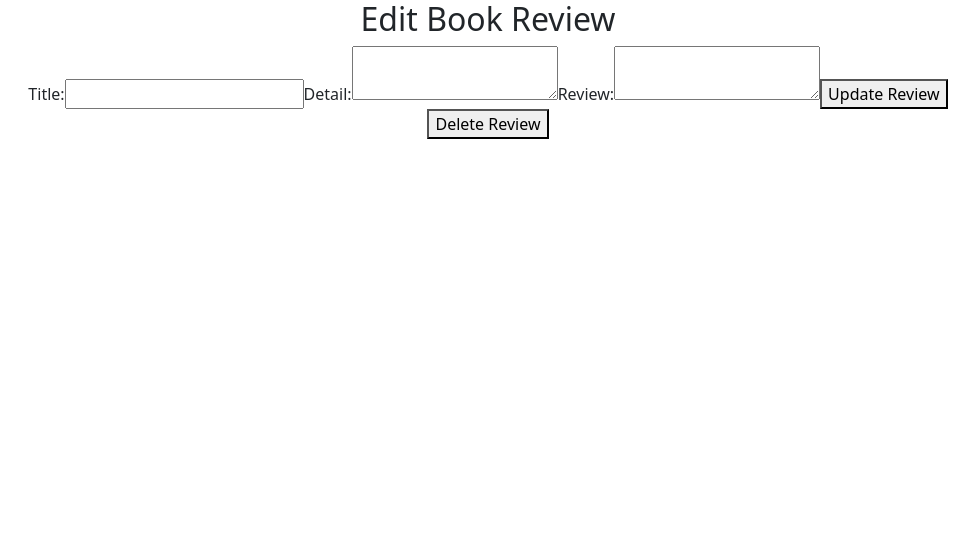
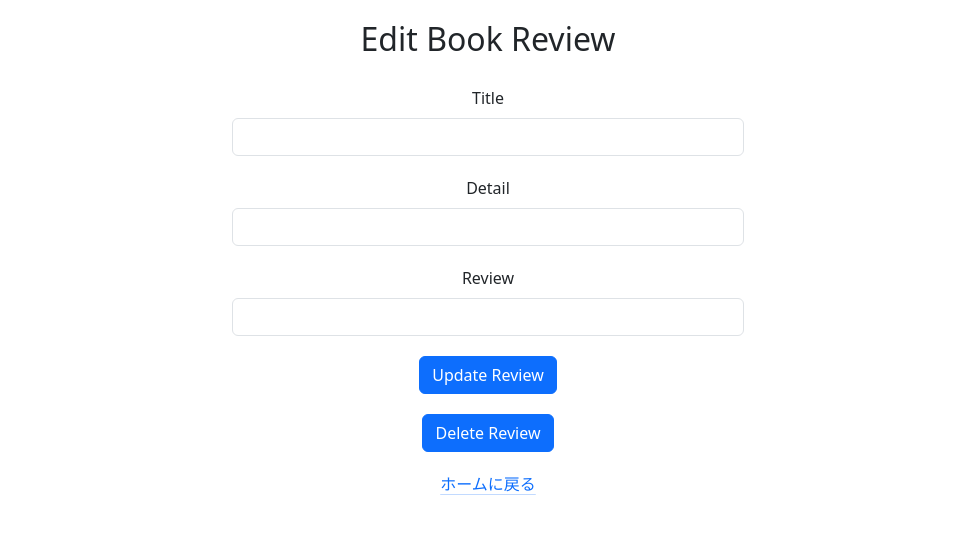
Before and after one commit to yokomac/bookreview_app, a React (Create React App) app: page /edit/1 in a window 1280 px wide. Shown: the top 534 px of the page, without its empty margins (152-1131 px from the left). Built offline with nearby package versions, Linux system fonts and the light colour scheme; no server answers.

Commit message:
+ All CSS

```diff
--- a/src/components/BookList.css
+++ b/src/components/BookList.css
@@ -23,6 +23,11 @@
   padding-bottom: 10px;
   font-weight: bold;
 }
+
+.home__ismine{
+  margin-bottom: 15px;
+}
+
 .home__review--mine {
   font-weight: bold;
   color: green;
@@ -31,7 +36,3 @@
 .home__pagination{
   margin-top: 30px;
 }
-
-.home__review--edit {
-  margin-bottom: 30px;
-}
--- a/src/components/Header.css
+++ b/src/components/Header.css
@@ -1,5 +1,5 @@
 .header {
-  background-color: cornflowerblue;
+  background-color: royalblue;
   padding-top: 35px;
   padding-bottom: 20px;
   color: #ffffff;
--- a/src/pages/BookDetail.jsx
+++ b/src/pages/BookDetail.jsx
@@ -55,7 +55,9 @@ const BookDetail = () => {
         <h5>Review</h5>
         <p>{book.review}</p>
         <p>URL: <a href={book.url} target="_blank" rel="noopener noreferrer">{book.url}</a></p>
-        <Link to="/">ホームに戻る</Link>
+        <div className='Form-margin'>
+          <Link to="/" className='link-primary link-offset-2 link-underline-opacity-25 link-underline-opacity-100-hover'>ホームに戻る</Link>
+        </div>
       </div>
     </>
   );
--- a/src/pages/BookEdit.jsx
+++ b/src/pages/BookEdit.jsx
@@ -1,5 +1,7 @@
 import React, { useState, useEffect } from 'react';
 import { useParams, useNavigate } from 'react-router-dom';
+import { Form, Button } from 'react-bootstrap'; // Bootstrapコンポーネントをインポート
+import { Link } from 'react-router-dom';
 
 const BookEdit = () => {
   const { id } = useParams();
@@ -83,21 +85,24 @@ const BookEdit = () => {
   };
 
   return (
-    <div>
-      <h2>Edit Book Review</h2>
-      <form onSubmit={handleFormSubmit}>
-        <label>Title:</label>
-        <input type="text" name="title" value={book.title} onChange={handleInputChange} required />
+    <div >
+      <h2 className='Form-margin' >Edit Book Review</h2>
+      <Form onSubmit={handleFormSubmit}>
+        <Form.Label className='Form-margin' >Title</Form.Label>
+        <Form.Control type="text" name="title" value={book.title} onChange={handleInputChange} className='Form-width-md' required />
 
-        <label>Detail:</label>
-        <textarea name="detail" value={book.detail} onChange={handleInputChange} required />
+        <Form.Label className='Form-margin' >Detail</Form.Label>
+        <Form.Control name="detail" value={book.detail} onChange={handleInputChange} className='Form-width-md' required />
 
-        <label>Review:</label>
-        <textarea name="review" value={book.review} onChange={handleInputChange} required />
+        <Form.Label className='Form-margin' >Review</Form.Label>
+        <Form.Control name="review" value={book.review} onChange={handleInputChange} className='Form-width-md' required />
 
-        <button type="submit">Update Review</button>
-      </form>
-      <button onClick={handleDelete} type="button">Delete Review</button>
+        <Button variant="primary" type="submit" className='Form-margin' >Update Review</Button>
+      </Form>
+      <Button variant="primary" onClick={handleDelete} type="button" className='Form-margin' >Delete Review</Button>
+      <div className='Form-margin'>
+        <Link to="/" className='link-primary link-offset-2 link-underline-opacity-25 link-underline-opacity-100-hover'>ホームに戻る</Link>
+      </div>
     </div>
   );
 };
--- a/src/pages/BookReviewForm.jsx
+++ b/src/pages/BookReviewForm.jsx
@@ -1,5 +1,7 @@
 import React, { useState } from 'react';
 import { useNavigate } from 'react-router-dom';
+import { Form, Button } from 'react-bootstrap'; // Bootstrapコンポーネントをインポート
+import { Link } from 'react-router-dom';
 
 const BookReviewForm = () => {
   const navigate = useNavigate();
@@ -47,22 +49,25 @@ const BookReviewForm = () => {
 
   return (
     <div>
-      <h1>書籍レビュー投稿</h1>
-      <form>
-        <label htmlFor="title">タイトル:</label>
-        <input type="text" id="title" name="title" value={formData.title} onChange={handleInputChange} required /><br />
+      <h2 className='Form-margin'>Book Review Form</h2>
+      <Form>
+        <Form.Label className='Form-margin' htmlFor="title">タイトル</Form.Label>
+        <Form.Control className='Form-width-md' type="text" id="title" name="title" value={formData.title} onChange={handleInputChange} required /><br />
 
-        <label htmlFor="url">URL:</label>
-        <input type="text" id="url" name="url" value={formData.url} onChange={handleInputChange} required /><br />
+        <Form.Label className='Form-margin' htmlFor="url">URL</Form.Label>
+        <Form.Control className='Form-width-md' type="text" id="url" name="url" value={formData.url} onChange={handleInputChange} required /><br />
 
-        <label htmlFor="detail">詳細情報:</label>
-        <textarea id="detail" name="detail" value={formData.detail} onChange={handleInputChange} required></textarea><br />
+        <Form.Label className='Form-margin' htmlFor="detail">詳細情報</Form.Label>
+        <Form.Control className='Form-width-md' id="detail" name="detail" value={formData.detail} onChange={handleInputChange} required /><br />
 
-        <label htmlFor="review">レビュー内容:</label>
-        <textarea id="review" name="review" value={formData.review} onChange={handleInputChange} required></textarea><br />
+        <Form.Label className='Form-margin' htmlFor="review">レビュー内容</Form.Label>
+        <Form.Control className='Form-width-md' id="review" name="review" value={formData.review} onChange={handleInputChange} required /><br />
 
-        <button type="button" onClick={submitReview}>投稿する</button>
-      </form>
+        <Button className='Form-margin' variant="primary" type="button" onClick={submitReview}>投稿する</Button>
+      </Form>
+      <div className='Form-margin'>
+        <Link to="/" className='link-primary link-offset-2 link-underline-opacity-25 link-underline-opacity-100-hover'>ホームに戻る</Link>
+      </div>
     </div>
   );
 };
--- a/src/pages/LogIn.css
+++ b/src/pages/Form.css
@@ -1,5 +1,5 @@
 .Form-width-md {
-  width: 60%;
+  width: 40%;
   margin: 0 auto;
 }
 .Form-margin {
--- a/src/pages/Home.jsx
+++ b/src/pages/Home.jsx
@@ -3,7 +3,7 @@ import BookList from '../components/BookList';
 import Header from '../components/Header'
 import { store } from '../store'; // Reduxストアをインポート
 import { Provider } from 'react-redux';
-import { Link } from 'react-router-dom';
+import './Form.css';
 
 const Home = () => {
 
@@ -11,7 +11,6 @@ const Home = () => {
     <Provider store={store}>
       <Header />
       <div className='home'>
-      <Link to="/new" >新しいレビューをつくる</Link>
         <BookList />
       </div>
   </Provider>
--- a/src/pages/LogIn.jsx
+++ b/src/pages/LogIn.jsx
@@ -4,7 +4,6 @@ import { useDispatch } from 'react-redux';
 import { logIn  } from '../Slice/authSlice';
 import 'bootstrap/dist/css/bootstrap.min.css';
 import { Form, Button } from 'react-bootstrap'; // Bootstrapコンポーネントをインポート
-import './LogIn.css';
 
 const LogIn = () => {
   const navigate = useNavigate();
--- a/src/pages/ProfileEdit.jsx
+++ b/src/pages/ProfileEdit.jsx
@@ -1,5 +1,7 @@
 import React, { useState, useEffect } from 'react';
 import { useNavigate } from 'react-router-dom';
+import { Form, Button } from 'react-bootstrap'; // Bootstrapコンポーネントをインポート
+import { Link } from 'react-router-dom';
 
 const ProfileEdit = () => {
   const navigate = useNavigate();
@@ -71,21 +73,23 @@ const ProfileEdit = () => {
 
   return (
     <div>
-      <h2>ユーザー情報編集</h2>
-      <form onSubmit={handleSubmit}>
-        <label>
-          ユーザー名:
-          <input
+      <h2 className='Form-margin'>Profile Edit</h2>
+      <Form className='Form-margin' onSubmit={handleSubmit}>
+        <Form.Label>
+          ユーザー名
+          <Form.Control
             type="text"
             name="name"
             value={userInfo.name}
             onChange={handleChange}
           />
-        </label>
+        </Form.Label>
         <br />
-        {/* 必要に応じて他のフィールドを追加 */}
-        <button type="submit">更新する</button>
-      </form>
+        <Button className='Form-margin' variant="primary" type="submit">更新する</Button>
+      </Form>
+      <div className='Form-margin'>
+        <Link to="/" className='link-primary link-offset-2 link-underline-opacity-25 link-underline-opacity-100-hover'>ホームに戻る</Link>
+      </div>
     </div>
   );
 };
--- a/src/pages/SignUp.jsx
+++ b/src/pages/SignUp.jsx
@@ -1,6 +1,7 @@
 import React, { useState } from 'react';
 import Compressor from 'compressorjs';
 import { useNavigate } from 'react-router-dom';
+import { Form, Button } from 'react-bootstrap'; // Bootstrapコンポーネントをインポート
 
 const SignUp = () => {
   const navigate = useNavigate();
@@ -85,15 +86,32 @@ const SignUp = () => {
 
   return (
     <div>
-      <h2>SignUp</h2>
-      <input type="text" placeholder="name" value={name} onChange={(e) => setName(e.target.value)} />
-      <input type="email" placeholder="email" value={email} onChange={(e) => setEmail(e.target.value)} />
-      <input type="password" placeholder="Password" value={password} onChange={(e) => setPassword(e.target.value)} />
-      <input type="file" accept="image/*" onChange={handleAvatarChange} />
-      <button onClick={handleSignUp}>SignUp</button>
+      <h2 className='Form-margin'>SignUp</h2>
+      <Form>
+      <Form.Group className='Form-margin'>
+        <Form.Label>Name</Form.Label>
+        <Form.Control className='Form-width-md' type="text" value={name} onChange={(e) => setName(e.target.value)} />
+      </Form.Group>
+
+        <Form.Group controlId="formBasicEmail" className='Form-margin'>
+          <Form.Label>Email</Form.Label>
+          <Form.Control className='Form-width-md' type="email" value={email} onChange={(e) => setEmail(e.target.value)} />
+        </Form.Group>
+
+        <Form.Group controlId="formBasicPassword" className='Form-margin'>
+          <Form.Label>Password</Form.Label>
+          <Form.Control className='Form-width-md' type="password" value={password} onChange={(e) => setPassword(e.target.value)} />
+        </Form.Group>
+
+        <Form.Group className='Form-margin'>
+          <Form.Label>Icon</Form.Label>
+          <Form.Control className='Form-width-md' type="file" accept="image/*" onChange={handleAvatarChange} />
+        </Form.Group>
+        <Button className='Form-margin' variant="primary" onClick={handleSignUp}>SignUp</Button>
+      </Form>
       {error && <p style={{ color: 'red' }}>{error}</p>}
-      <div>
-        既にアカウントをお持ちの方はこちら <button onClick={() => navigate('/login')}>Login</button>
+      <div className='Form-margin'>
+        既にアカウントをお持ちの方はこちら <Button variant="primary" onClick={() => navigate('/login')}>Login</Button>
       </div>
     </div>
   );
```
Also changed, not shown: src/components/BookList.jsx (+12 -5 lines), src/components/Header.jsx (+9 -3 lines).
